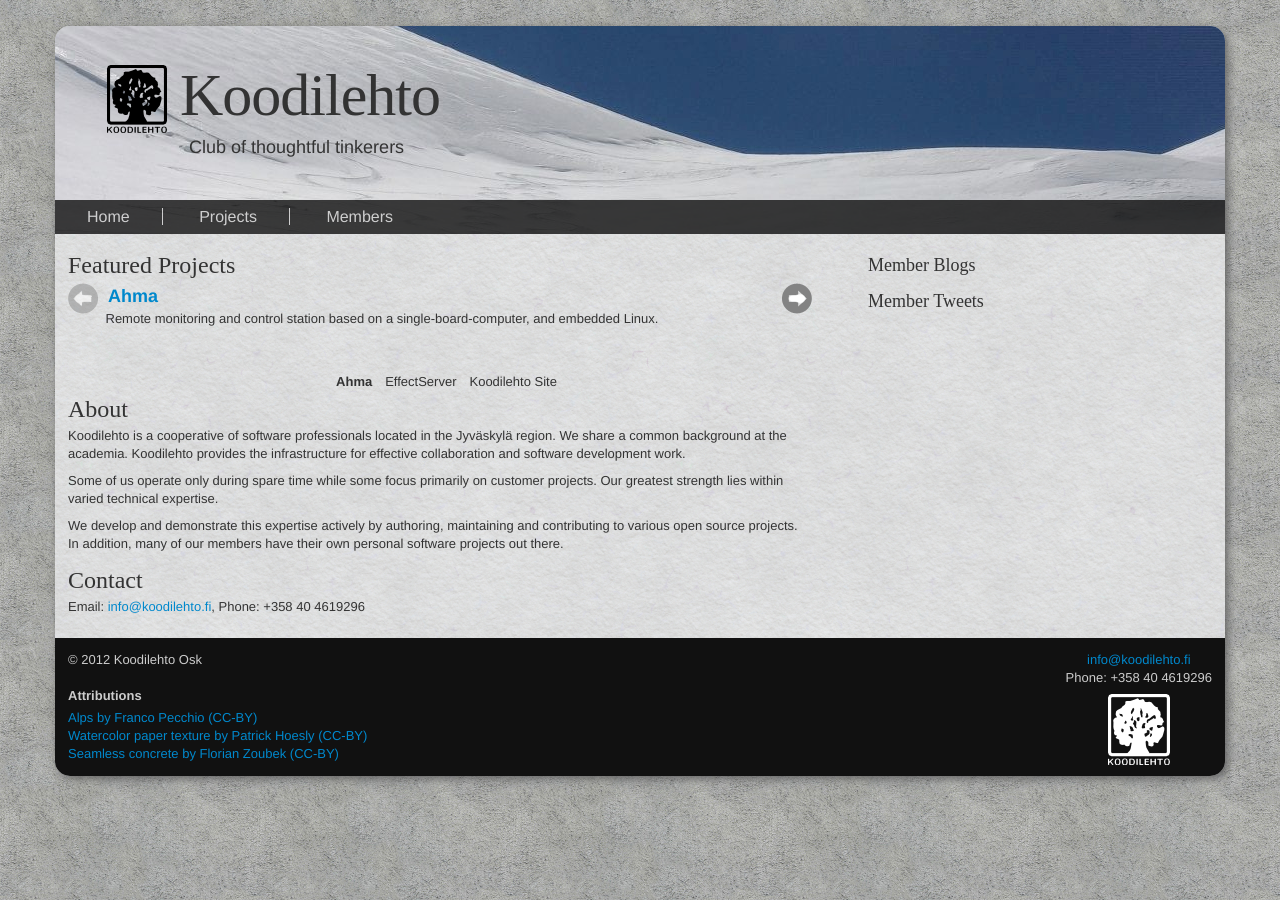
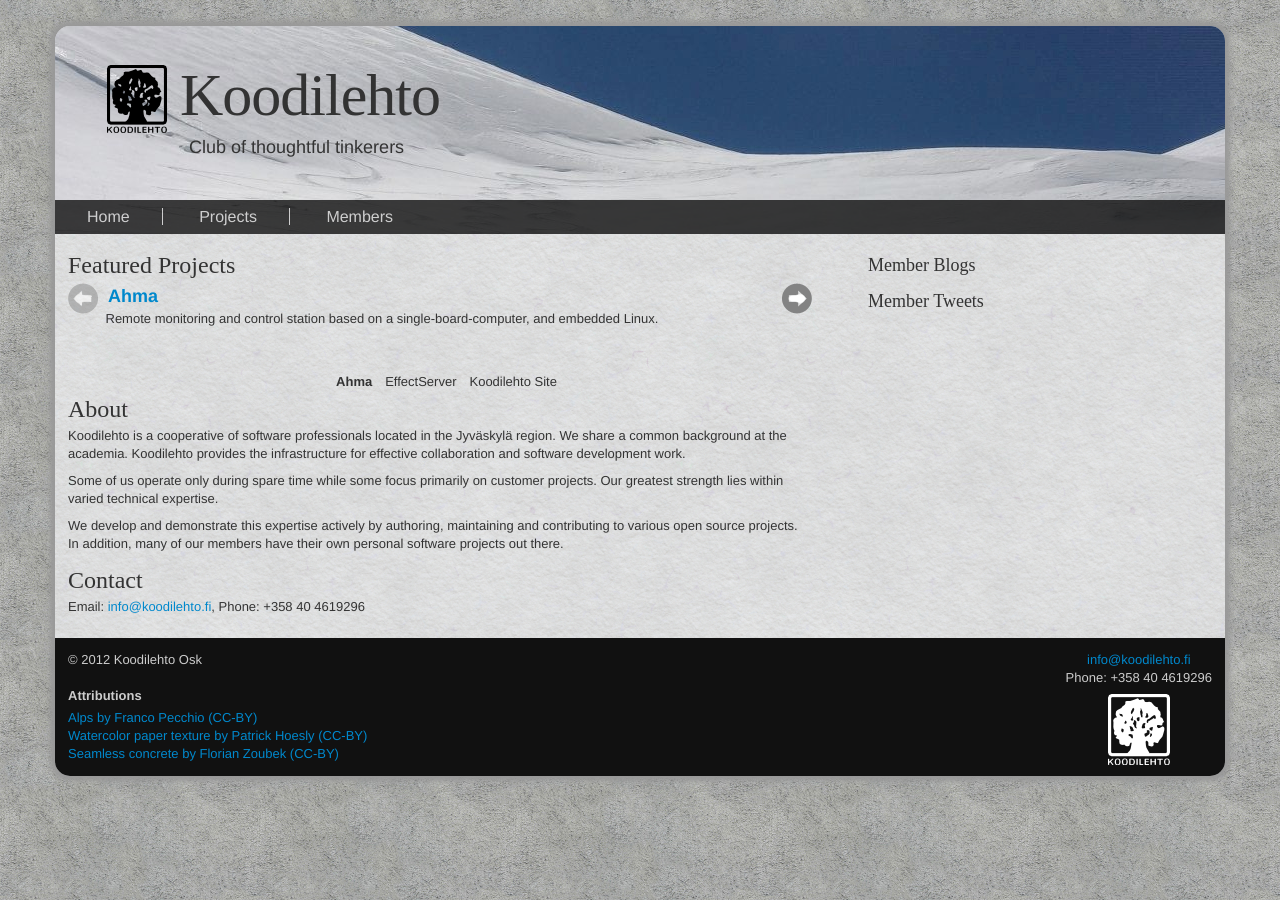
Before and after one commit to koodilehto/koodilehto-site, a Jekyll site: the page built from index.html, in a window 1280 px wide. Built offline with Jekyll 4.4.1, drawn with Linux system fonts in a browser that asks for light colours; some web fonts are replaced.

Commit message:
Tweak base container shadow

```diff
--- a/css/base.css
+++ b/css/base.css
@@ -70,9 +70,9 @@
 }
 
 body > .container {
-    -moz-box-shadow: 3px 3px 10px #888;
-    -webkit-box-shadow: 3px 3px 10px #888;
-    box-shadow: 3px 3px 10px #666;
+    -moz-box-shadow: 0 0 5px 5px #999;
+    -webkit-box-shadow: 0 0 5px 5px #999;
+    box-shadow: 0 0 5px 5px #999;
 
     background: white;
     background-image: url("../images/paper.jpg"); /* http://www.flickr.com/photos/zooboing/4182512221/ */
```
